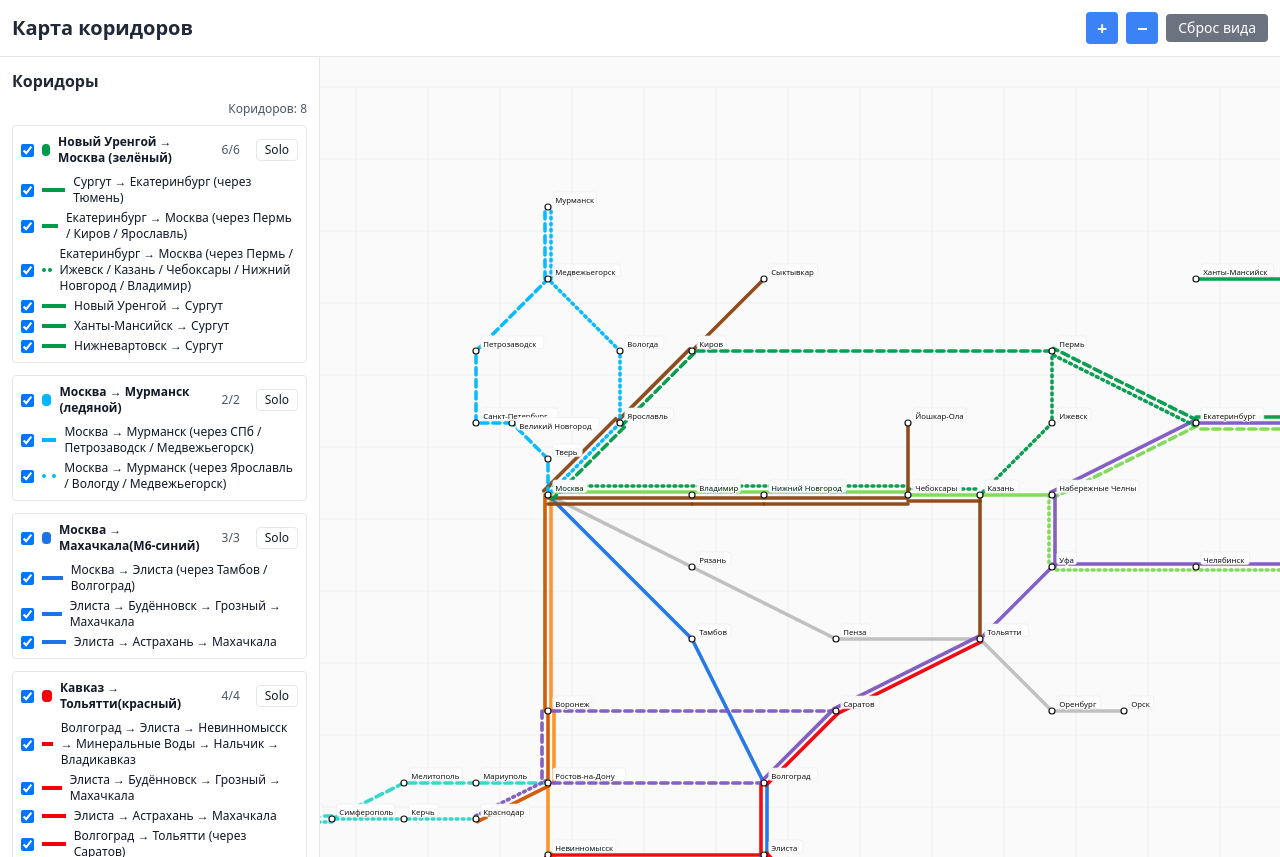
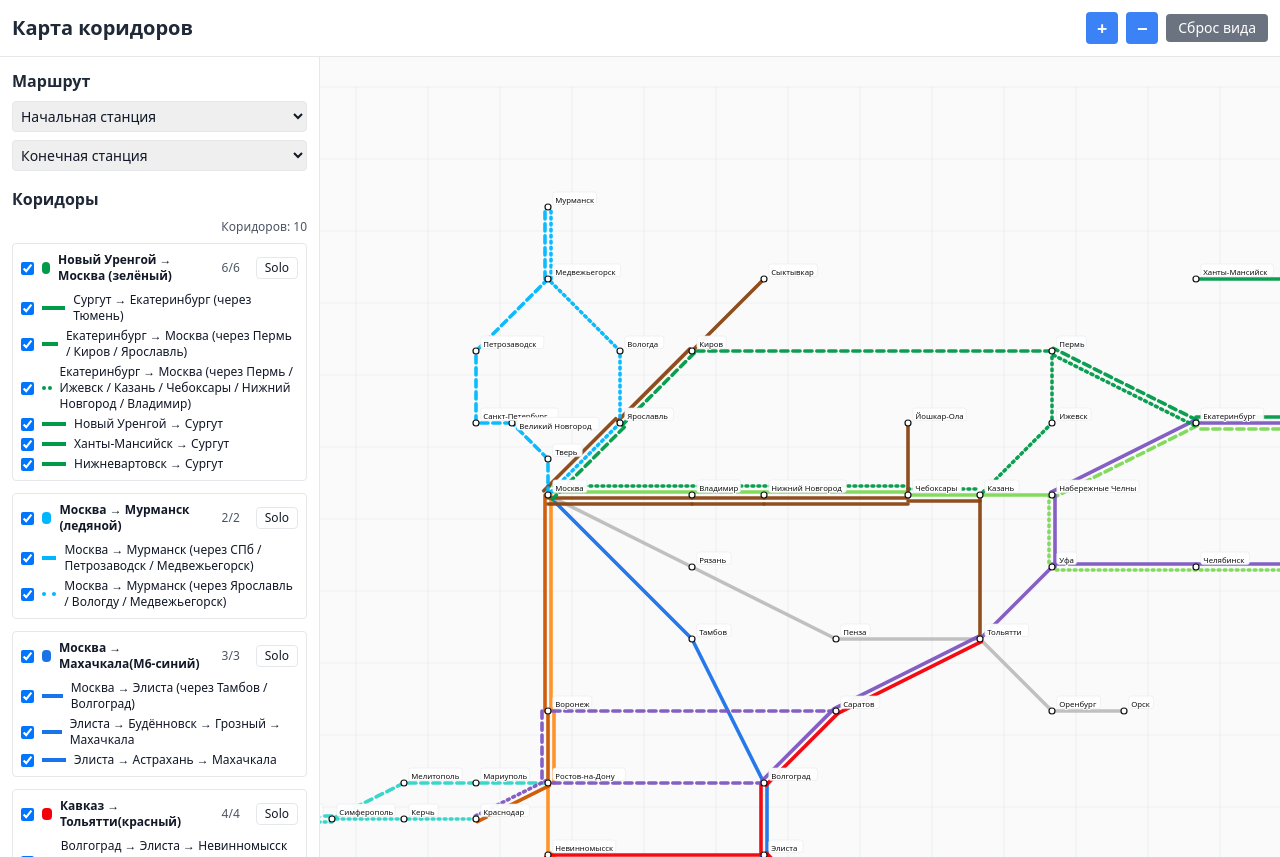
Before and after one commit to hhwwwww1414/DriveMetro, a React (Vite) app: page / in a window 1280 px wide. Built offline with nearby package versions, Linux system fonts and the light colour scheme.

Commit message:
fix: restore branches and improve routing

```diff
--- a/src/App.tsx
+++ b/src/App.tsx
@@ -1,5 +1,5 @@
 import React, { useMemo, useRef, useState, useCallback, useEffect } from "react";
-import { BASE_POS, segmentsFromStations, getSegment, type XY } from "./models/network";
+import { BASE_POS, segmentsFromStations, getSegment, type XY, buildEdgesFromPath, findPaths } from "./models/network";
 
 type LineStyle = 'solid' | 'dashed' | 'dotted';
 type LineDef = { id: string; name: string; style: LineStyle; color: string; segments: string[] };
@@ -156,6 +156,8 @@ const CORRIDORS: Corridor[] = [
   { id:'C_MSK_ELI_BLUE', name:'Москва → Махачкала(M6-синий)', color:'#1A73E8', lineIds:['MSK-VLG', 'VLG-ELI-GRZ-MAH-BLUE','VLG-ELI-AST-MAH-BLUE'] },
   { id:'C_EAST_RED', name:'Кавказ → Тольятти(красный)', color:'#F40009', lineIds:['VLG-ELI-CAUC-PURPLE','VLG-ELI-GRZ-MAH','VLG-ELI-AST-MAH','VLG-SRT-UFA'] },
   { id:'C_EAST_SALAD', name:'Москва → Владивосток (салатовый)', color:'#7ED957', lineIds:['MSK-NCH-SALAD','OMSK-NCH-IZH','OMSK-NCH-UFA','OMSK-VVO-SALAD'] },
+  { id:'C_MSK_KRD', name:'Москва → Краснодар (оранжевый)', color:'#CC5500', lineIds:['MSK-RSTDN','RST-KRD'] },
+  { id:'C_MSK_ORSK', name:'Москва → Орск (серый)', color:'#BDBDBD', lineIds:['MSK-ORSK'] },
   { id:'C_SIB_SHORTS', name:'Сибирские ответвления (коричневый)', color:'#8B4513', lineIds:['NSK-GALT','TOM-NOVK','KRS-KYZ','CHT-MAG'] },
   { id:'C_VOLGA_BROWN', name:'Поволжье (коричневый)', color:'#8B4513', lineIds:['YOL-CHB-NNOV-VLA-MSK','MSK-VLA-NNOV-CHB-KZN-ULY-TLT'] },
   { id:'C_SOUTH_GREY', name:'Крым → Владивосток(фиолетовый)', color:'#7E57C2', lineIds:['VLG-RST-PURPLE','RST-MAR-CRIMEA-PINK','RST-KRD-PURPLE','KRD-CRIMEA-PINK','SRT-VRN-RST','OMSK-VVO-GREY','OMSK-VLG-GREY','OMSK-NCH-IZH-GRAY'] }
@@ -197,6 +199,21 @@ export default function MetroBranches(){
   const pos = BASE_POS;
   const svgRef = useRef<SVGSVGElement>(null);
   const labels = useMemo(()=>placeLabels(stations,pos,13,scale),[scale]);
+
+  const [startStation, setStartStation] = useState<string>("");
+  const [endStation, setEndStation] = useState<string>("");
+  const [pathIndex, setPathIndex] = useState(0);
+
+  const pathOptions = useMemo(() => {
+    if(!startStation || !endStation) return [] as Array<{path:string[]; length:number}>;
+    return findPaths(startStation, endStation, 5);
+  }, [startStation, endStation]);
+
+  useEffect(() => { setPathIndex(0); }, [startStation, endStation]);
+
+  const pathInfo = pathOptions[pathIndex] ?? { path: [], length: 0 };
+
+  const pathEdges = useMemo(() => buildEdgesFromPath(pathInfo.path), [pathInfo.path]);
 
   const containerWidth=1200, containerHeight=800;
 
@@ -244,6 +261,30 @@ export default function MetroBranches(){
 
       <div className="flex">
         <div className="w-80 bg-white border-r p-3 h-screen overflow-y-auto">
+          <div className="mb-4">
+            <h3 className="font-bold text-base mb-2 text-gray-800">Маршрут</h3>
+            <div className="space-y-2 text-sm">
+              <select value={startStation} onChange={e=>setStartStation(e.target.value)} className="w-full border p-1 rounded">
+                <option value="">Начальная станция</option>
+                {stations.map(s=>(<option key={s} value={s}>{s}</option>))}
+              </select>
+              <select value={endStation} onChange={e=>setEndStation(e.target.value)} className="w-full border p-1 rounded">
+                <option value="">Конечная станция</option>
+                {stations.map(s=>(<option key={s} value={s}>{s}</option>))}
+              </select>
+              {pathOptions.length>1 && (
+                <select value={pathIndex} onChange={e=>setPathIndex(Number(e.target.value))} className="w-full border p-1 rounded">
+                  {pathOptions.map((p,i)=>(<option key={i} value={i}>Вариант {i+1} ({Math.round(p.length)})</option>))}
+                </select>
+              )}
+              {pathInfo.path.length>1 && (
+                <div className="pt-1 space-y-1">
+                  <div>Протяжённость: {Math.round(pathInfo.length)}</div>
+                  <div className="text-xs text-gray-600 break-words">{pathInfo.path.join(' → ')}</div>
+                </div>
+              )}
+            </div>
+          </div>
           <h3 className="font-bold text-base mb-2 text-gray-800">Коридоры</h3>
           <LegendCorridors CORRIDORS={CORRIDORS} LINES={LINES} visible={visible} toggleCorridor={toggleCorridor} soloCorridor={soloCorridor} toggleLine={toggleLine} />
           <div className="mt-4 border-t pt-3 text-xs">
@@ -275,6 +316,11 @@ export default function MetroBranches(){
             <g transform={`translate(${translateX}, ${translateY}) scale(${scale})`}>
               <Grid />
               <RouteLines lines={activeLines} pos={pos} allLines={LINES} />
+              {pathEdges.map((e,i)=>{
+                const a=pos[e.a], b=pos[e.b];
+                if(!a||!b) return null;
+                return <line key={`path_${i}`} x1={a.x} y1={a.y} x2={b.x} y2={b.y} stroke="#000" strokeWidth={10} strokeLinecap="round" />;
+              })}
               <StationsAndLabels stations={stations} pos={pos} labels={labels} />
             </g>
           </svg>
--- a/src/models/network.ts
+++ b/src/models/network.ts
@@ -126,3 +126,47 @@ export function stationsFromSegments(ids: string[]): string[] {
   }
   return result;
 }
+
+function buildGraph(){
+  const graph = new Map<string, Array<{to: string; weight: number}>>();
+  segmentMap.forEach(seg => {
+    const aPos = BASE_POS[seg.from];
+    const bPos = BASE_POS[seg.to];
+    if(!aPos || !bPos) return;
+    const len = seg.length ?? Math.hypot(aPos.x - bPos.x, aPos.y - bPos.y);
+    if(!graph.has(seg.from)) graph.set(seg.from, []);
+    if(!graph.has(seg.to)) graph.set(seg.to, []);
+    graph.get(seg.from)!.push({to: seg.to, weight: len});
+    graph.get(seg.to)!.push({to: seg.from, weight: len});
+  });
+  return graph;
+}
+
+export function findPaths(start: string, end: string, limit = 3): Array<{ path: string[]; length: number }> {
+  if(start === end) return [{ path: [start], length: 0 }];
+  const graph = buildGraph();
+  const results: Array<{path:string[]; length:number}> = [];
+  const queue: Array<{path:string[]; length:number}> = [{ path:[start], length:0 }];
+
+  while(queue.length > 0 && results.length < limit){
+    queue.sort((a,b)=>a.length-b.length);
+    const cur = queue.shift()!;
+    const last = cur.path[cur.path.length-1];
+    if(last === end){
+      results.push(cur);
+      continue;
+    }
+    const neigh = graph.get(last) ?? [];
+    for(const {to, weight} of neigh){
+      if(cur.path.includes(to)) continue;
+      queue.push({ path:[...cur.path, to], length: cur.length + weight });
+    }
+  }
+
+  return results;
+}
+
+export function findPath(start: string, end: string){
+  const [best] = findPaths(start, end, 1);
+  return best ?? { path: [], length: Infinity };
+}
```
Also changed, not shown: 1 other file (tests, documents, lock files or other folders).
